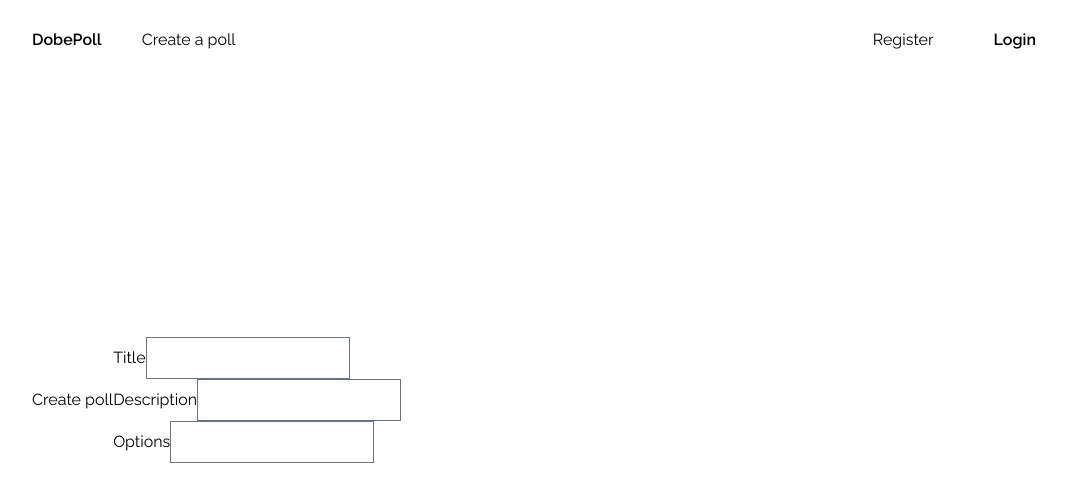
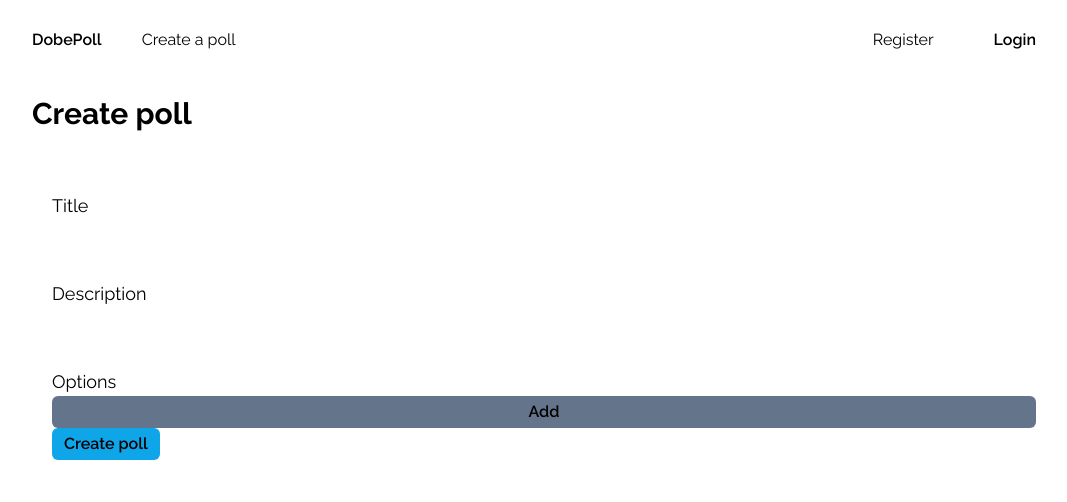
Before and after one commit to VVKDO98/dobepoll, a React (Vite) app in the folder packages/app/: page /create in a window 1280 px wide. Shown: the top 502 px of the page, without its empty margins (96-1163 px from the left). Built offline with nearby package versions, Linux system fonts and the light colour scheme.

Commit message:
Create poll

```diff
--- a/packages/app/src/Layout.jsx
+++ b/packages/app/src/Layout.jsx
@@ -6,7 +6,7 @@ const Layout = ({ children }) => {
     <>
       <div className='w-screen h-screen relative dark:bg-slate-800 dark:text-slate-50 '>
       <Navbar/>
-        <main className='w-4/5 h-full mx-auto flex items-center'>
+        <main className='w-4/5 h-full mx-auto'>
           {children}
         </main>
       </div>
--- a/packages/app/src/components/CreatePollComp.jsx
+++ b/packages/app/src/components/CreatePollComp.jsx
@@ -1,21 +1,18 @@
 import React from 'react'
+import Button from './Button'
+import Input from './Input'
 
 const CreatePollComp = () => {
   return (
-    <div>
-      <form action="">
-        <div>
-          <label htmlFor="title">Title</label>
-          <input type="text" name="title" />
+    <div className='w-full p-5 dark:bg-slate-600 rounded-md'>
+      <form action="" className='w-full h-full'>
+        <Input name={'Title'} value={'title'}/>
+        <Input name={'Description'} value={'description'}/>
+        <div className='flex flex-col'>
+          <p className='text-lg'>Options</p>
+          <button className='py-1 px-3 bg-slate-500 rounded-md font-semibold'>Add</button>
         </div>
-        <div>
-          <label htmlFor="description">Description</label>
-          <input type="text" name="description" />
-        </div>
-        <div>
-          <label htmlFor="options">Options</label>
-          <input type="text" name="options" />
-        </div>
+        <button type='submit' className='py-1 px-3 bg-sky-500 rounded-md font-semibold'>Create poll</button>
       </form>
     </div>
   )
--- /dev/null
+++ b/packages/app/src/components/Input.jsx
@@ -0,0 +1,12 @@
+import React from 'react'
+
+const Input = ({ name, value }) => {
+  return (
+    <div className='mb-5 flex flex-col'>
+      <label htmlFor={value} className='text-lg'>{name}</label>
+      <input type="text" name={value} className='dark:bg-slate-800 border-none rounded-md'/>
+    </div>
+  )
+}
+
+export default Input
--- a/packages/app/src/pages/CreatePoll.jsx
+++ b/packages/app/src/pages/CreatePoll.jsx
@@ -5,8 +5,10 @@ import Layout from '../Layout'
 const CreatePoll = () => {
   return (
         <Layout>
-            <h1>Create poll</h1>
-            <CreatePollComp/>
+            <div className='w-full pt-24'>
+              <h1 className='font-bold text-3xl mb-10'>Create poll</h1>
+              <CreatePollComp/>
+            </div>
         </Layout>
   )
 }
--- a/packages/app/src/pages/Home.jsx
+++ b/packages/app/src/pages/Home.jsx
@@ -5,11 +5,13 @@ import Button from '../components/Button'
 const Home = () => {
   return (
     <Layout>
+      <div className='w-full h-full flex items-center'>
         <div className='w-full h-1/3 p-5 dark:bg-slate-600 rounded-md flex flex-col items-start justify-center'>
           <h1 className='mb-5 text-2xl font-semibold'>Create your poll quickly</h1>
           <p className='mb-5'>Want to ask your friends where to go on Friday night or organise a meeting with colleagues? Create a survey - and get answers in no time.</p>
           <Button content={'Create a poll'} link={'/create'} secondary={false}/>
         </div>
+      </div>
     </Layout>
   )
 }
--- a/packages/app/src/pages/Poll.jsx
+++ b/packages/app/src/pages/Poll.jsx
@@ -5,7 +5,7 @@ import Layout from '../Layout'
 const Poll = () => {
   return (
     <Layout>
-      <div className='w-full'>
+      <div className='w-full pt-24'>
         <h1 className='font-bold text-3xl mb-10'>Poll</h1>
         <PollComp/>
       </div>
```
